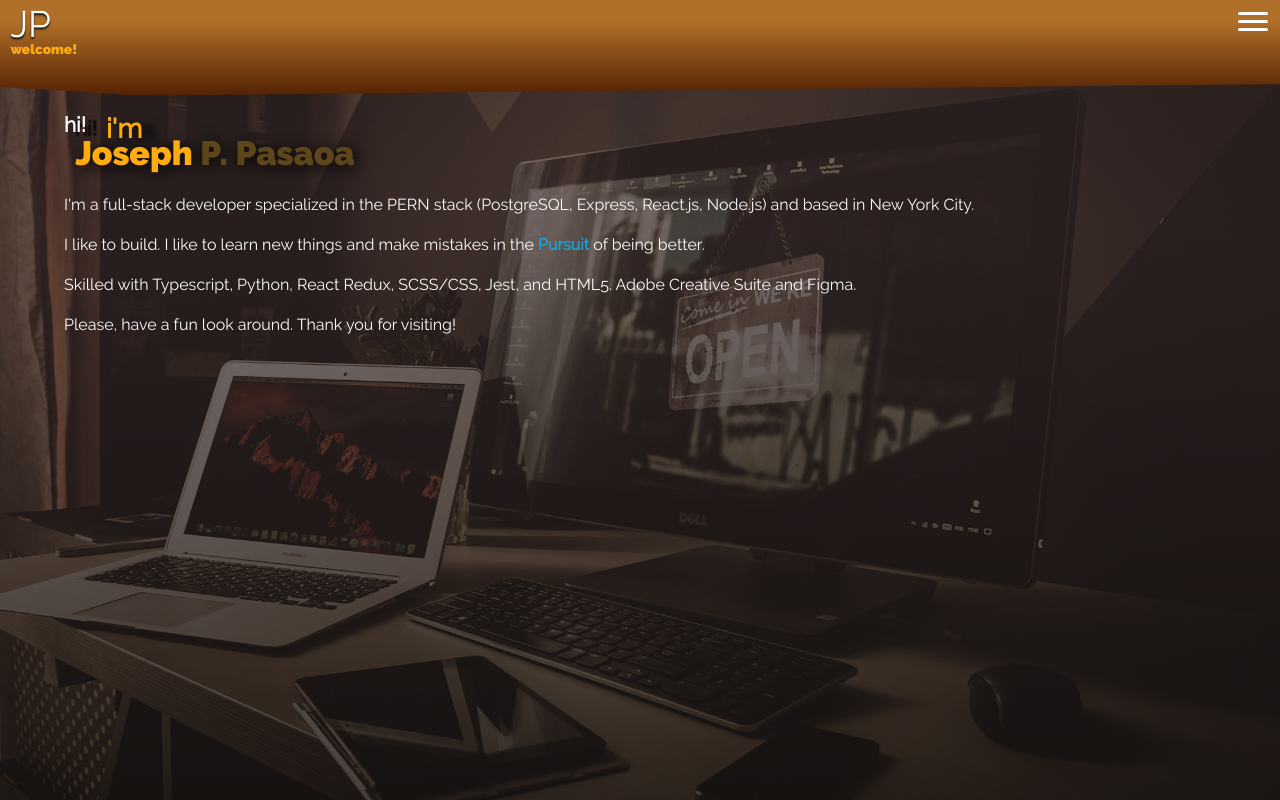
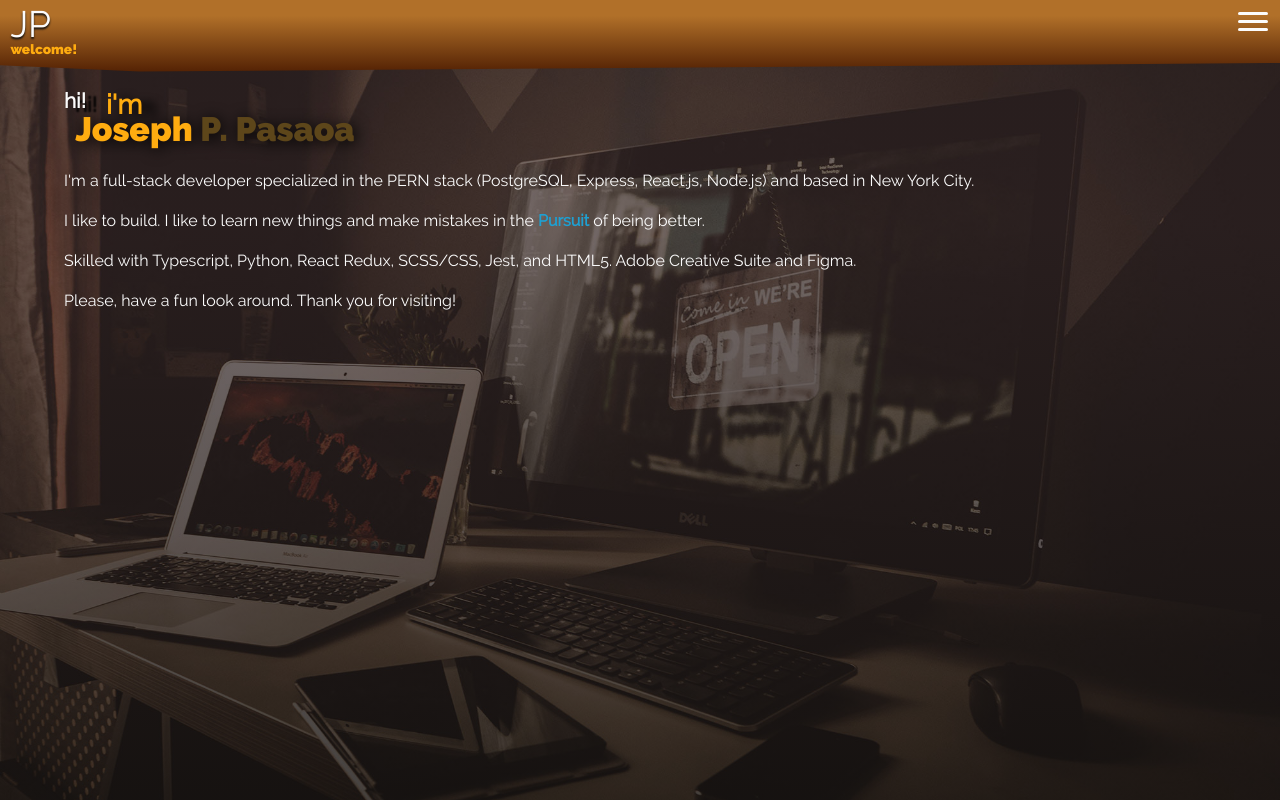
Before and after one commit to joseph-p-pasaoa/my-portfolio-site-v1-redraw--react-ts, a React (Create React App) app: page / in a window 1280 px wide. Built offline with nearby package versions, Linux system fonts and the light colour scheme.

Commit message:
create isAtHome app determination/prop, pass into TopBar

```diff
--- a/src/Main.tsx
+++ b/src/Main.tsx
@@ -20,18 +20,19 @@ library.add(faEdit, faFileAlt, faGithubSquare, faLinkedin);
 
 export default function Main() {
    const { pathname } = useLocation();
+   const isAtHome = pathname === '/';
 
 
    return (
       <div className="Main">
          <figure
-            className={`background-dimmer ${pathname !== '/' ? 'showing' : ''}`}>
+            className={`background-dimmer ${isAtHome ? '': 'showing'}`}>
          </figure>
 
          <LayoutBase>
             <>
                {/* ASIDE BARS (only one is "display: block" at any time) */}
-               <TopBar />
+               <TopBar isAtHome={isAtHome} />
 
                {/* PAGE ROUTING */}
                <Stage>
--- a/src/components/TopBar.tsx
+++ b/src/components/TopBar.tsx
@@ -1,4 +1,4 @@
-import React from 'react'
+import React from 'react';
 import Accordion from 'react-bootstrap/Accordion';
 
 import BrandBox from './Bars/BrandBox';
@@ -6,10 +6,14 @@ import NavHamburger from './Bars/NavHamburger';
 import BrandIcons from './Bars/BrandIcons';
 import NavListItems from './Bars/NavListItems';
 
+interface TopBarProps {
+   isAtHome: boolean;
+}
 
-const TopBar = () => {
+
+const TopBar: React.FC<TopBarProps> = ({isAtHome}) => {
    return(
-      <header className='topbar'>
+      <header className={`topbar ${isAtHome ? 'short' : ''}`}>
          <figure className="topbar__background"></figure>
 
          <BrandBox />
--- a/src/styles/_backgrounds.scss
+++ b/src/styles/_backgrounds.scss
@@ -32,6 +32,11 @@ body {
     position: sticky;
     top: 0;
     padding-bottom: 3.5rem;
+    transition: .25s padding ease-in-out;
+
+    &.short {
+        padding-bottom: 2rem;
+    }
 }
 
 .topbar__background {
```
